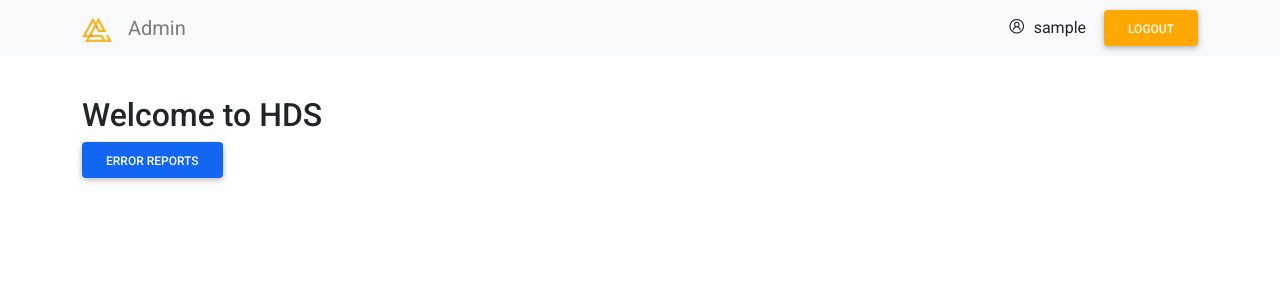
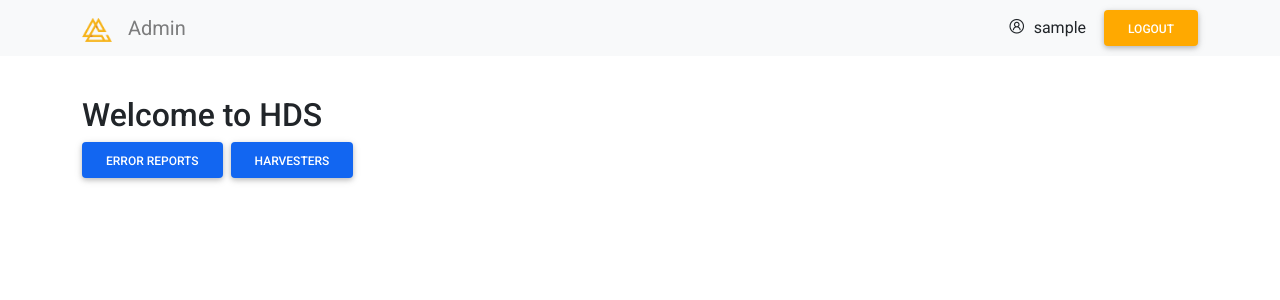
Before and after one commit to johnbridstrup/harvester-data-store, a React (Create React App) app in the folder frontend/: page / in a window 1280 px wide. Shown: the top 300 px of the page. Built offline with nearby package versions, Linux system fonts and the light colour scheme; no server answers; sample sign-in values are in the browser's storage.

Commit message:
added link button on home page

```diff
--- a/frontend/src/pages/home/index.js
+++ b/frontend/src/pages/home/index.js
@@ -13,6 +13,9 @@ function Home(props) {
           <Link to={"/errorreports"} className="btn btn-md btn-primary">
             Error Reports
           </Link>
+          <Link to={"/harvesters"} className="btn btn-md btn-primary mx-2">
+            Harvesters
+          </Link>
         </div>
       </div>
     </MainLayout>
```
